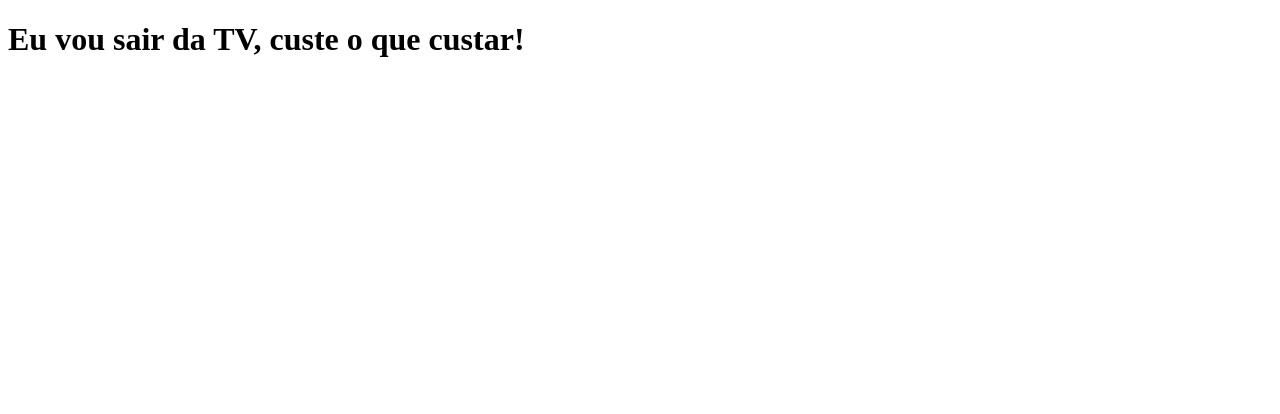
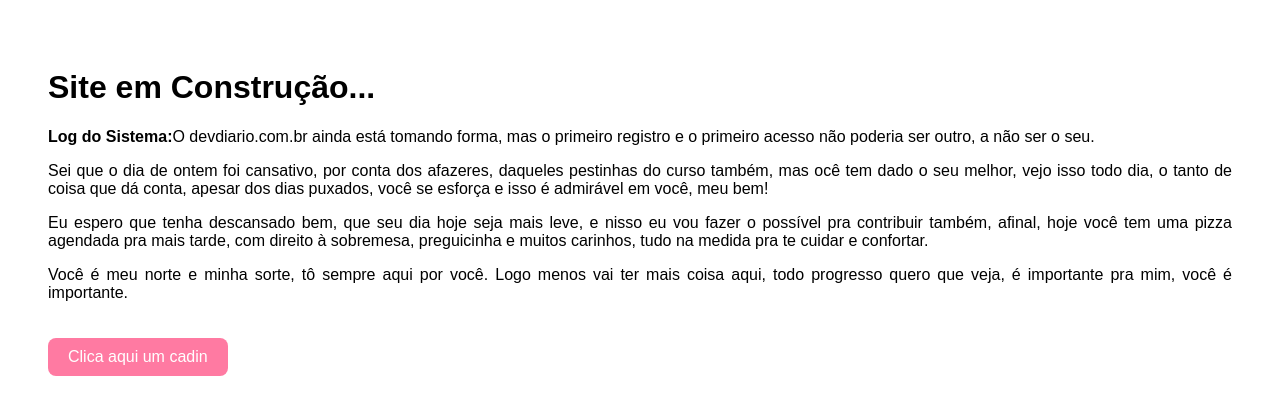
Before and after one commit to gabriel-vsilva/clone-tabnews, a Next.js app: page / in a window 1280 px wide. Shown: the top 414 px of the page. Built offline with nearby package versions, Linux system fonts and the light colour scheme.

Commit message:
Uma mensagem para alguém especial

```diff
--- a/pages/index.js
+++ b/pages/index.js
@@ -1,5 +1,87 @@
+import { useState } from "react";
+
 function Home() {
-  return <h1>Eu vou sair da TV, custe o que custar!</h1>;
+  const [showFlower, setShowFlower] = useState(false);
+
+  return (
+    <div className="container">
+      <style>{`
+        .container {
+          text-align: justify;
+          padding: 40px;
+          font-family: Arial, sans-serif;
+        }
+
+        button {
+          margin-top: 20px;
+          padding: 10px 20px;
+          font-size: 16px;
+          cursor: pointer;
+          border-radius: 8px;
+          border: none;
+          background-color: #ff7aa2;
+          color: white;
+          transition: transform 0.2s ease;
+        }
+
+        button:hover {
+          transform: scale(1.05);
+        }
+
+        .flower {
+          font-size: 60px;
+          margin-top: 20px;
+          animation: grow 1.5s ease forwards;
+        }
+
+        @keyframes grow {
+          0% {
+            transform: scale(0) rotate(0deg);
+            opacity: 0;
+          }
+          50% {
+            transform: scale(1.3) rotate(180deg);
+            opacity: 1;
+          }
+          100% {
+            transform: scale(1) rotate(360deg);
+          }
+        }
+      `}</style>
+
+      <h1>Site em Construção...</h1>
+
+      <p>
+        <b>Log do Sistema:</b>O devdiario.com.br ainda está tomando forma, mas o
+        primeiro registro e o primeiro acesso não poderia ser outro, a não ser o
+        seu.
+      </p>
+
+      <p>
+        Sei que o dia de ontem foi cansativo, por conta dos afazeres, daqueles
+        pestinhas do curso também, mas ocê tem dado o seu melhor, vejo isso todo
+        dia, o tanto de coisa que dá conta, apesar dos dias puxados, você se
+        esforça e isso é admirável em você, meu bem!
+      </p>
+
+      <p>
+        Eu espero que tenha descansado bem, que seu dia hoje seja mais leve, e
+        nisso eu vou fazer o possível pra contribuir também, afinal, hoje você
+        tem uma pizza agendada pra mais tarde, com direito à sobremesa,
+        preguicinha e muitos carinhos, tudo na medida pra te cuidar e confortar.
+      </p>
+
+      <p>
+        Você é meu norte e minha sorte, tô sempre aqui por você. Logo menos vai
+        ter mais coisa aqui, todo progresso quero que veja, é importante pra
+        mim, você é importante.
+      </p>
+
+      <button onClick={() => setShowFlower(true)}>Clica aqui um cadin</button>
+
+      {showFlower && <div className="flower">🌹</div>}
+    </div>
+  );
 }
 
 export default Home;
```
